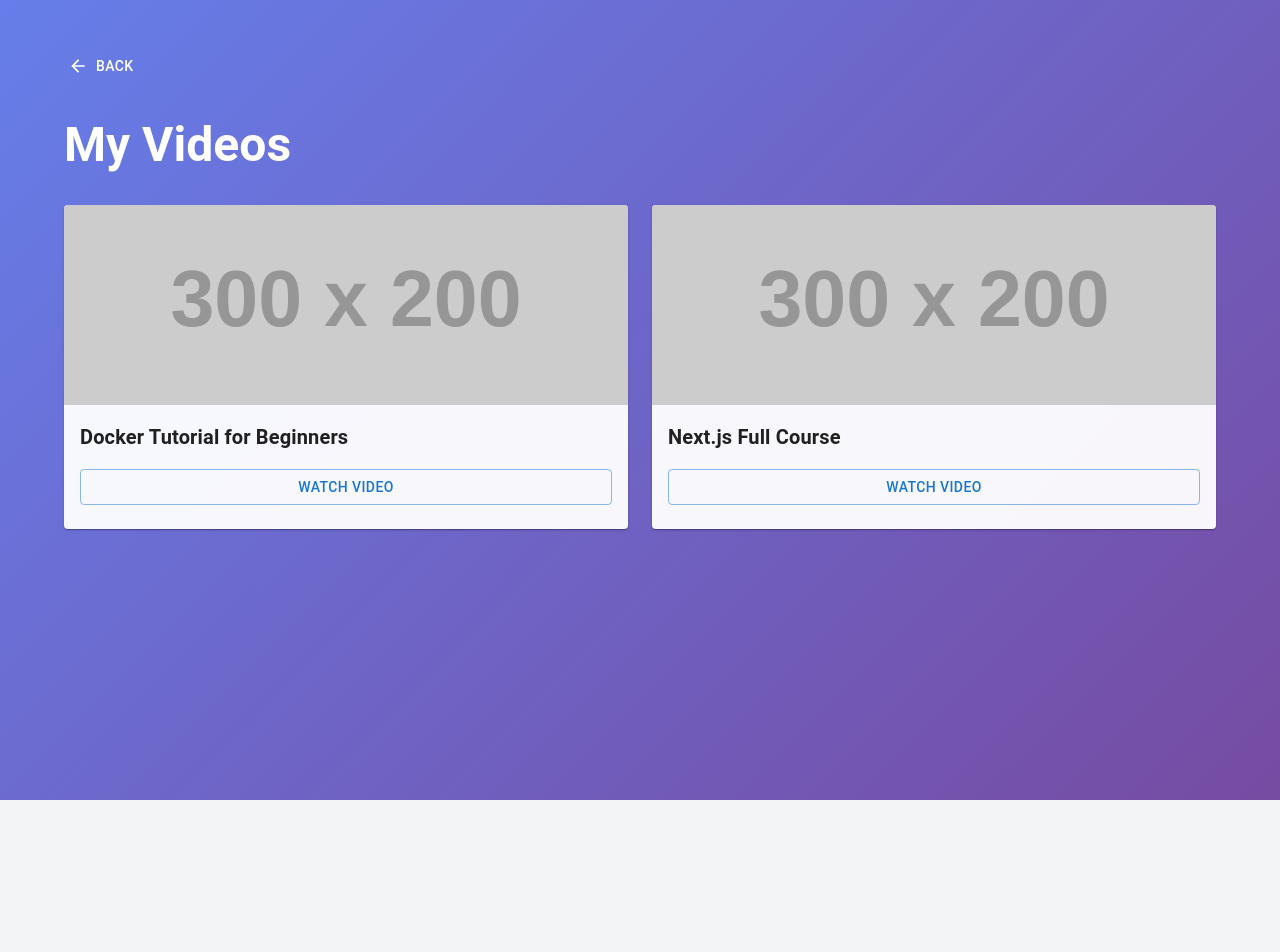
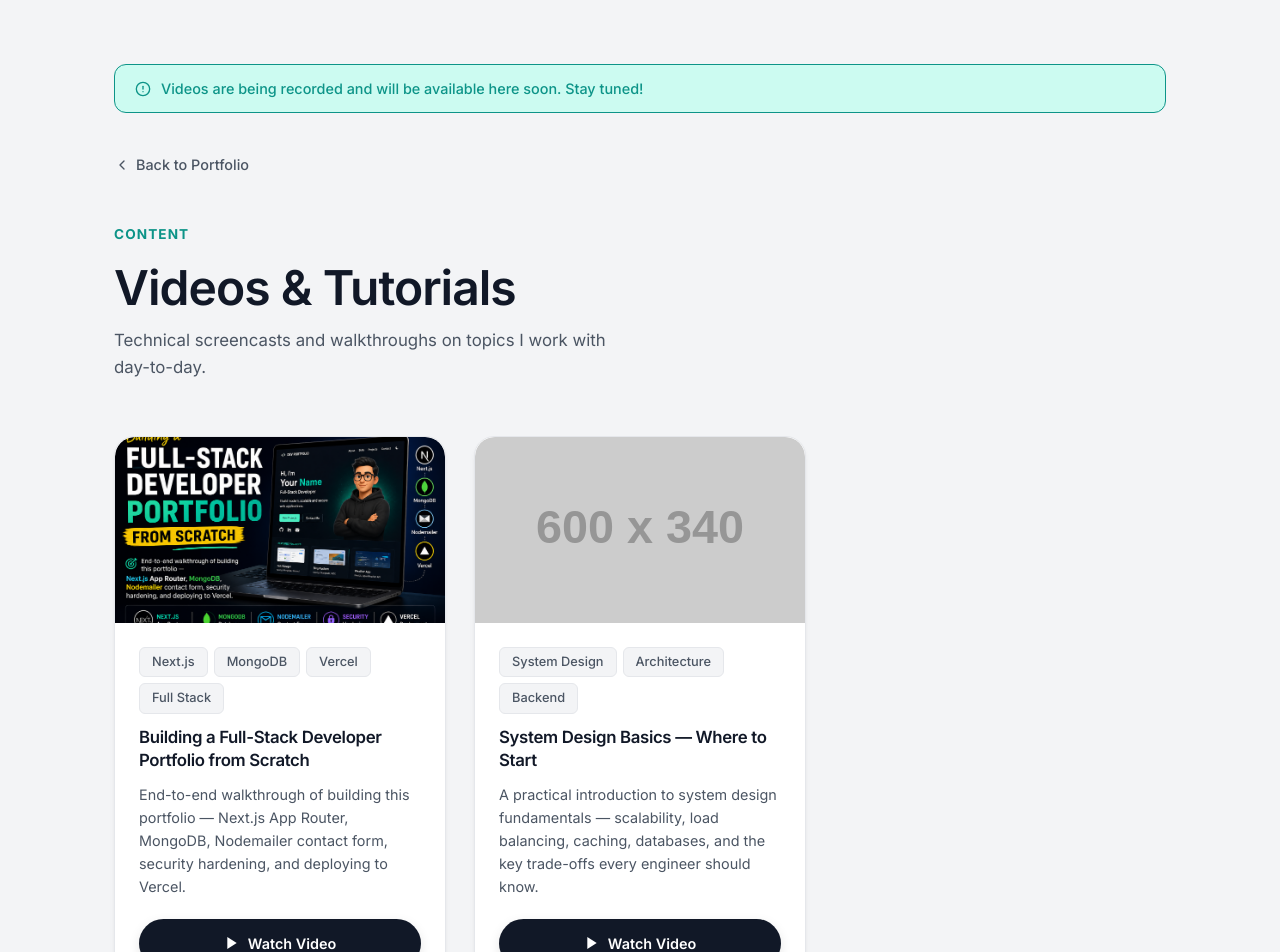
Before and after one commit to BhatiVivek/vivek-portfolio, a Next.js app: page /videos in a window 1280 px wide. Shown: the top 952 px of the page. Before the commit the page ends 800 px from the top, so only its background shows below. Built offline with nearby package versions, Linux system fonts and the light colour scheme.

Commit message:
hear banner nav, video theme changes

```diff
--- a/src/app/home.module.css
+++ b/src/app/home.module.css
@@ -1,7 +1,7 @@
 /* ===== Nav Island ===== */
 .navIsland {
   position: fixed;
-  bottom: 32px;
+  top: 32px;
   left: 50%;
   transform: translateX(-50%);
   background: rgba(255, 255, 255, 0.9);
--- a/src/app/home.tsx
+++ b/src/app/home.tsx
@@ -129,7 +129,7 @@ const topSkills = [
   'Next JS',
   'TypeScript',
   'Node.js',
-  'AEM Basics',
+  'Adobe Experience Manager (AEM) UI Development',
 ];
 
 export default function Home() {
--- a/src/app/videos/page.tsx
+++ b/src/app/videos/page.tsx
@@ -1,52 +1,184 @@
 'use client';
 
-import { Box, Container, Typography, Card, CardContent, Button, Stack } from '@mui/material';
-import Grid from '@mui/material/Grid';
-import { ArrowBack } from '@mui/icons-material';
+import { useEffect } from 'react';
 import Link from 'next/link';
 
 const videos = [
-  { id: 1, title: 'Docker Tutorial for Beginners', thumbnail: 'https://via.placeholder.com/300x200', url: 'https://youtube.com/embed/placeholder' },
-  { id: 2, title: 'Next.js Full Course', thumbnail: 'https://via.placeholder.com/300x200', url: 'https://youtube.com/embed/placeholder' },
+  {
+    id: 1,
+    title: 'Building a Full-Stack Developer Portfolio from Scratch',
+    description: 'End-to-end walkthrough of building this portfolio — Next.js App Router, MongoDB, Nodemailer contact form, security hardening, and deploying to Vercel.',
+    thumbnail: '/images/video-one-image.png',
+    url: 'https://youtube.com/embed/placeholder',
+    tags: ['Next.js', 'MongoDB', 'Vercel', 'Full Stack'],
+  },
+  {
+    id: 2,
+    title: 'System Design Basics — Where to Start',
+    description: 'A practical introduction to system design fundamentals — scalability, load balancing, caching, databases, and the key trade-offs every engineer should know.',
+    thumbnail: 'https://via.placeholder.com/600x340',
+    url: 'https://youtube.com/embed/placeholder',
+    tags: ['System Design', 'Architecture', 'Backend'],
+  },
 ];
 
 export default function VideosPage() {
+  useEffect(() => {
+    const observer = new IntersectionObserver(
+      (entries) => entries.forEach(e => { if (e.isIntersecting) e.target.classList.add('visible'); }),
+      { threshold: 0.1 }
+    );
+    document.querySelectorAll('.fade-up').forEach(el => observer.observe(el));
+    return () => observer.disconnect();
+  }, []);
+
   return (
-    <Box sx={{ background: 'linear-gradient(135deg, #667eea 0%, #764ba2 100%)', minHeight: '100vh' }}>
-      <Container maxWidth="lg" sx={{ py: 6 }}>
-        <Link href="/">
-          <Button startIcon={<ArrowBack />} sx={{ color: 'white', mb: 4 }}>
-            Back
-          </Button>
+    <main style={{ background: 'var(--bg-void)', minHeight: '100vh' }}>
+      <div className="container" style={{ paddingTop: '64px', paddingBottom: '100px' }}>
+
+        {/* Coming soon banner */}
+        <div style={{
+          display: 'flex',
+          alignItems: 'center',
+          gap: '10px',
+          background: 'var(--accent-dim)',
+          border: '1px solid var(--accent-glow)',
+          borderRadius: 'var(--radius-md)',
+          padding: '12px 20px',
+          marginBottom: '40px',
+        }}>
+          <svg width="16" height="16" viewBox="0 0 24 24" fill="none" stroke="var(--accent-glow)" strokeWidth="2" strokeLinecap="round" strokeLinejoin="round">
+            <circle cx="12" cy="12" r="10" /><line x1="12" y1="8" x2="12" y2="12" /><line x1="12" y1="16" x2="12.01" y2="16" />
+          </svg>
+          <p style={{ margin: 0, fontSize: '0.9rem', color: 'var(--accent-glow)', fontWeight: 500 }}>
+            Videos are being recorded and will be available here soon. Stay tuned!
+          </p>
+        </div>
+
+        {/* Back link */}
+        <Link
+          href="/"
+          style={{
+            display: 'inline-flex',
+            alignItems: 'center',
+            gap: '6px',
+            color: 'var(--text-secondary)',
+            fontSize: '0.9rem',
+            fontWeight: 500,
+            marginBottom: '48px',
+            transition: 'color 0.2s ease',
+          }}
+          onMouseEnter={e => (e.currentTarget.style.color = 'var(--accent-glow)')}
+          onMouseLeave={e => (e.currentTarget.style.color = 'var(--text-secondary)')}
+        >
+          <svg width="16" height="16" viewBox="0 0 24 24" fill="none" stroke="currentColor" strokeWidth="2" strokeLinecap="round" strokeLinejoin="round">
+            <polyline points="15 18 9 12 15 6" />
+          </svg>
+          Back to Portfolio
         </Link>
 
-        <Typography variant="h3" sx={{ color: 'white', fontWeight: 'bold', mb: 4 }}>
-          My Videos
-        </Typography>
+        {/* Header */}
+        <p className="section-label fade-up">Content</p>
+        <h1 className="fade-up" style={{ fontSize: 'clamp(2rem, 5vw, 3rem)', marginBottom: '12px', lineHeight: 1.1 }}>
+          Videos &amp; Tutorials
+        </h1>
+        <p className="fade-up" style={{ color: 'var(--text-secondary)', fontSize: '1.05rem', marginBottom: '56px', maxWidth: '520px' }}>
+          Technical screencasts and walkthroughs on topics I work with day-to-day.
+        </p>
 
-        <Grid spacing={3} container>
-          {videos.map((video) => (
-            <Grid size={{ xs: 12, sm: 6 }} key={video.id}>
-              <Card sx={{ backgroundColor: 'rgba(255,255,255,0.95)' }}>
-                <Box
-                  component="img"
+        {/* Grid */}
+        <div style={{
+          display: 'grid',
+          gridTemplateColumns: 'repeat(auto-fill, minmax(320px, 1fr))',
+          gap: '28px',
+        }}>
+          {videos.map((video, index) => (
+            <div
+              key={video.id}
+              className="spotlight-card fade-up"
+              style={{ transitionDelay: `${index * 0.1}s`, display: 'flex', flexDirection: 'column' }}
+            >
+              {/* Thumbnail */}
+              <div style={{ position: 'relative', overflow: 'hidden', borderRadius: '20px 20px 0 0', aspectRatio: '16/9' }}>
+                <img
                   src={video.thumbnail}
                   alt={video.title}
-                  sx={{ width: '100%', height: 200, objectFit: 'cover' }}
+                  style={{ width: '100%', height: '100%', objectFit: 'cover', display: 'block' }}
                 />
-                <CardContent>
-                  <Typography variant="h6" sx={{ fontWeight: 'bold', mb: 2 }}>
-                    {video.title}
-                  </Typography>
-                  <Button variant="outlined" color="primary" fullWidth>
-                    Watch Video
-                  </Button>
-                </CardContent>
-              </Card>
-            </Grid>
+                {/* Play button overlay */}
+                <div style={{
+                  position: 'absolute', inset: 0,
+                  display: 'flex', alignItems: 'center', justifyContent: 'center',
+                  background: 'rgba(0,0,0,0.25)',
+                  opacity: 0,
+                  transition: 'opacity 0.3s ease',
+                }}
+                  onMouseEnter={e => (e.currentTarget.style.opacity = '1')}
+                  onMouseLeave={e => (e.currentTarget.style.opacity = '0')}
+                >
+                  <div style={{
+                    width: '52px', height: '52px',
+                    background: 'var(--bg-surface)',
+                    borderRadius: '50%',
+                    display: 'flex', alignItems: 'center', justifyContent: 'center',
+                    boxShadow: 'var(--shadow-float)',
+                  }}>
+                    <svg width="20" height="20" viewBox="0 0 24 24" fill="var(--accent-glow)">
+                      <polygon points="5 3 19 12 5 21 5 3" />
+                    </svg>
+                  </div>
+                </div>
+              </div>
+
+              {/* Content */}
+              <div style={{ padding: '24px', display: 'flex', flexDirection: 'column', gap: '12px', flex: 1 }}>
+                {/* Tags */}
+                <div style={{ display: 'flex', flexWrap: 'wrap', gap: '6px' }}>
+                  {video.tags.map(tag => (
+                    <span key={tag} className="tech-pill">{tag}</span>
+                  ))}
+                </div>
+
+                <h3 style={{ fontSize: '1.05rem', lineHeight: 1.35, color: 'var(--text-primary)' }}>
+                  {video.title}
+                </h3>
+
+                <p style={{ fontSize: '0.9rem', color: 'var(--text-secondary)', lineHeight: 1.6, margin: 0, flex: 1 }}>
+                  {video.description}
+                </p>
+
+                <a
+                  href={video.url}
+                  target="_blank"
+                  rel="noopener noreferrer"
+                  className="btn btn-primary"
+                  style={{ marginTop: '8px', fontSize: '0.9rem', padding: '12px 24px' }}
+                >
+                  <svg width="16" height="16" viewBox="0 0 24 24" fill="currentColor">
+                    <polygon points="5 3 19 12 5 21 5 3" />
+                  </svg>
+                  Watch Video
+                </a>
+              </div>
+            </div>
           ))}
-        </Grid>
-      </Container>
-    </Box>
+        </div>
+
+        {/* Empty state */}
+        {videos.length === 0 && (
+          <div style={{ textAlign: 'center', padding: '80px 0', color: 'var(--text-tertiary)' }}>
+            <svg width="48" height="48" viewBox="0 0 24 24" fill="none" stroke="currentColor" strokeWidth="1.5" style={{ marginBottom: '16px', opacity: 0.4 }}>
+              <rect x="2" y="2" width="20" height="20" rx="2.18" ry="2.18" />
+              <line x1="7" y1="2" x2="7" y2="22" /><line x1="17" y1="2" x2="17" y2="22" />
+              <line x1="2" y1="12" x2="22" y2="12" /><line x1="2" y1="7" x2="7" y2="7" />
+              <line x1="2" y1="17" x2="7" y2="17" /><line x1="17" y1="17" x2="22" y2="17" />
+              <line x1="17" y1="7" x2="22" y2="7" />
+            </svg>
+            <p>No videos yet. Check back soon.</p>
+          </div>
+        )}
+
+      </div>
+    </main>
   );
 }
--- a/src/components/home/SummarySection.tsx
+++ b/src/components/home/SummarySection.tsx
@@ -9,19 +9,20 @@ export default function SummarySection() {
         <div>
           <p className="section-label">About Me</p>
           <p className={styles.bioLead}>
-            I bridge the gap between complex backend logic and fluid frontend experiences. With a focus on{' '}
-            <strong>System Design</strong> and <strong>Cloud Architecture</strong>, I build applications that scale.
+            12 years across fintech, healthcare, and capital markets has taught me one thing —
+            good software is 20% code and 80% understanding the domain. I specialise in{' '}
+            <strong>React-led frontends</strong> backed by scalable <strong>Node.js services</strong>,
+            built for the complexity that production systems actually demand.
           </p>
           <p>
-            Experienced Senior Software Engineer with a strong background in full-stack development.
-            Expertise spans modern frontend frameworks (React, TypeScript), backend technologies (Node.js, ASP.NET),
-            and cloud platforms (GCP, AWS). Specialized domains include Investment Banking, Finance, and Healthcare.
-            Passionate about leveraging AI and cloud technologies to build innovative solutions.
+            I&apos;ve delivered for clients including investment banks, clinical trial platforms, and healthcare systems —
+            environments where correctness isn&apos;t optional. My stack centres on React, TypeScript, and Node.js on GCP,
+            with a growing focus on AI-augmented development and cloud-native architecture. GCP Certified.
           </p>
         </div>
         <div style={{ display: 'flex', flexDirection: 'column', gap: '16px' }}>
           <div className={`spotlight-card ${styles.statCard}`}>
-            <span className={styles.statNumber}>11+</span>
+            <span className={styles.statNumber}>12+</span>
             <span className={styles.statLabel}>Years Experience</span>
           </div>
           <div className={`spotlight-card ${styles.statCard}`}>
```
Also changed, not shown: src/components/home/HeroSection.tsx (+5 -5 lines), public/images/video-one-image.png (added).
